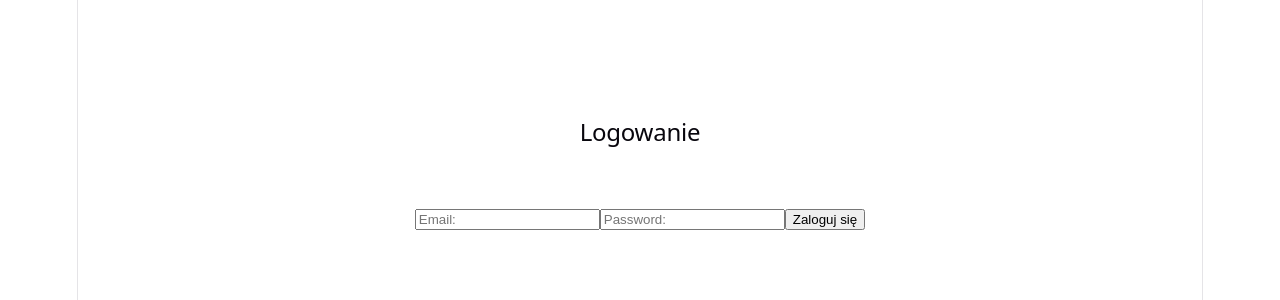
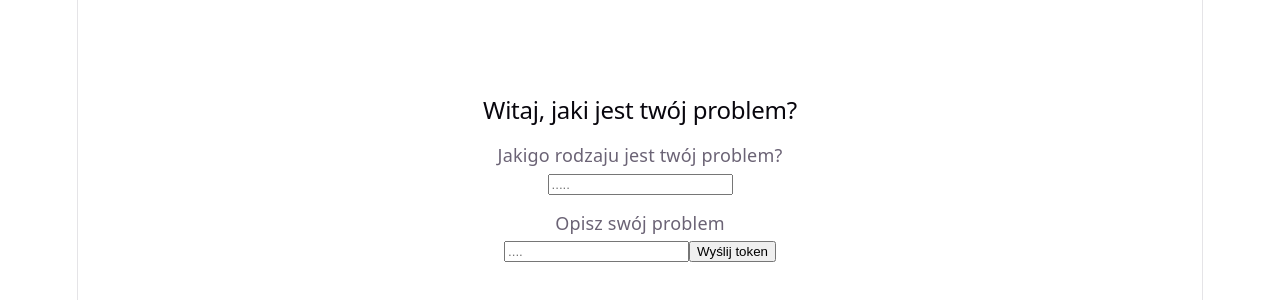
Before and after one commit to Tojt1/HelpDeskApi, a React app in the folder frontend/: page / in a window 1280 px wide. Before the commit this address led to /login. Shown: the part 226-526 px from the top of the page. Built offline with nearby package versions, Linux system fonts and the light colour scheme; the HTML template or start-up script is replaced by a standard one.

Commit message:
jwt when login, and if not you can't create token

```diff
--- a/frontend/src/App.jsx
+++ b/frontend/src/App.jsx
@@ -1,26 +1,14 @@
 import './App.css'
-import ShowTickets from "./components/Tickets.jsx"
 import Login from "./pages/login.jsx";
 import Home from "./pages/Home.jsx";
 import { Routes, Route} from "react-router";
-import ProtectedRoute from "./components/ProtectedRoute.jsx";
 
 function App() {
 
   return (
       <Routes>
-          <Route
-              path="/"
-              element={
-              <ProtectedRoute>
-                  <Home />
-              </ProtectedRoute>
-          } />
-          <Route
-              path="/login"
-              element={
-              <Login />
-          }/>
+          <Route path="/" element={<Home />} />
+          <Route path="/login" element={<Login />}/>
       </Routes>
   )
 }
--- a/frontend/src/components/ProtectedRoute.jsx
+++ /dev/null
@@ -1,12 +0,0 @@
-import {Navigate} from "react-router";
-
-function ProtectedRoute({children}){
-    const token = localStorage.getItem("token")
-
-    if (!token){
-        return <Navigate to="/login"/>;
-    }
-    return children
-}
-
-export default ProtectedRoute;
--- a/frontend/src/pages/Home.css
+++ b/frontend/src/pages/Home.css
@@ -25,3 +25,7 @@
     border: 1px solid white;
     border-radius: 8px;
 }
+
+.paragraph-description{
+    padding-top: 15px;
+}
--- a/frontend/src/pages/Home.jsx
+++ b/frontend/src/pages/Home.jsx
@@ -1,14 +1,30 @@
 import { useState } from "react";
 import { Link } from "react-router";
 import "./Home.css"
+import {useNavigate} from "react-router";
 
-const handleSubmit = () => {
-    alert("wyslanoo")
-}
+
 
 function Home() {
-    const [problemTitle, setProblemTitle] = useState("")
-    const [problemDescription, setProblemDescription] = useState("")
+
+    const navigate = useNavigate();
+
+    const [problemTitle, setProblemTitle] = useState("");
+    const [problemDescription, setProblemDescription] = useState("");
+
+
+    const handleSubmit = async (e) => {
+        e.preventDefault()
+        const items = localStorage.getItem("token")
+
+        if(!items){
+            alert("nie ma tokenu")
+            navigate("/login");
+            return;
+        }
+        alert("utworzono token")
+        /// tutaj wyślij token
+}
 
     return <div className="home-container">
         <h2>Witaj, jaki jest twój problem?</h2>
@@ -22,13 +38,14 @@ function Home() {
             onChange={(e) => setProblemTitle((e.target.value))}/>
 
 
-            <p>Opisz swój problem</p>
+            <p className="paragraph-description">Opisz swój problem</p>
             <input
             type="text"
             placeholder="...."
             value={problemDescription}
             onChange={(e) => setProblemDescription(e.target.value)}/>
 
+            <button className="home-btn" type="submit">Wyślij token</button>
         </form>
         <Link to="/login" className="link-login">Zaloguj się</Link>
     </div>
--- a/frontend/src/pages/login.jsx
+++ b/frontend/src/pages/login.jsx
@@ -1,7 +1,10 @@
 import {useState} from "react";
 import "./login.css"
+import {useNavigate} from "react-router";
 
 function Login(){
+    const navigate = useNavigate();
+
     const [email, setEmail] = useState("");
     const [password, setPassword] = useState("");
     const [loginInfo, setLoginInfo] = useState(null);
@@ -20,8 +23,10 @@ function Login(){
         });
 
         const data = await response.json();
+        localStorage.setItem("token", data.token)
 
-        setLoginInfo(data);
+        alert("Pomyślnie zalogowano")
+        navigate("/")
     }
 
     return(
```
